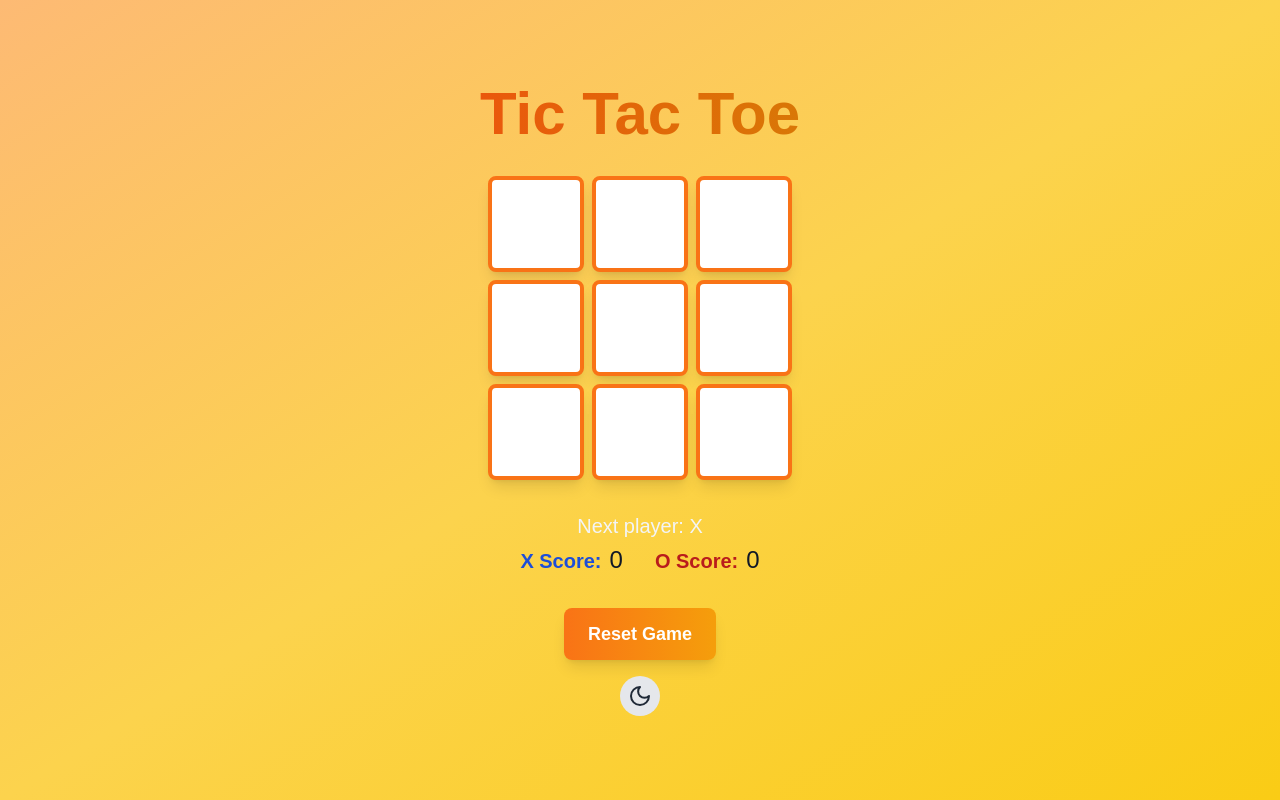
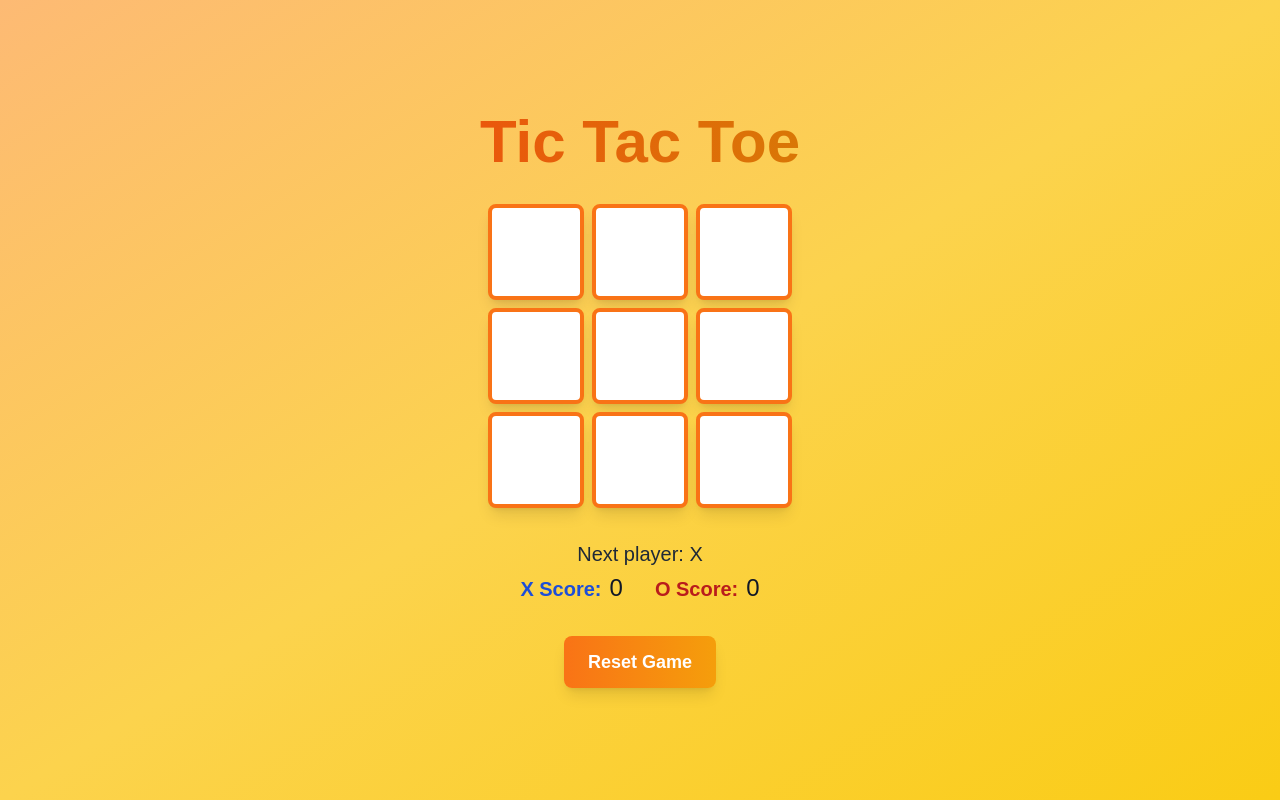
Before and after one commit to wheval/stark-tic-tac-toe, a Next.js app in the folder client/: page /play in a window 1280 px wide. Built offline with nearby package versions, Linux system fonts and the light colour scheme.

Commit message:
feat: add multiple themes and URL theme parameter - Added new themes (dark, neon, nature), implemented theme switching via URL parameter, updated components and styles

```diff
--- /dev/null
+++ b/client/app/components/ThemeProvider.tsx
@@ -0,0 +1,42 @@
+'use client';
+
+import { createContext, useContext, useEffect, useState } from 'react';
+import { useSearchParams } from 'next/navigation';
+
+type Theme = 'vanilla' | 'dark' | 'neon' | 'nature';
+
+interface ThemeContextType {
+  theme: Theme;
+}
+
+const ThemeContext = createContext<ThemeContextType | undefined>(undefined);
+
+export function ThemeProvider({ children }: { children: React.ReactNode }) {
+  const searchParams = useSearchParams();
+  const [theme, setTheme] = useState<Theme>('vanilla');
+
+  useEffect(() => {
+    const themeParam = searchParams.get('theme') as Theme;
+    if (themeParam && ['vanilla', 'dark', 'neon', 'nature'].includes(themeParam)) {
+      setTheme(themeParam);
+    }
+  }, [searchParams]);
+
+  useEffect(() => {
+    document.documentElement.setAttribute('data-theme', theme);
+  }, [theme]);
+
+  return (
+    <ThemeContext.Provider value={{ theme }}>
+      {children}
+    </ThemeContext.Provider>
+  );
+}
+
+export function useTheme() {
+  const context = useContext(ThemeContext);
+  if (context === undefined) {
+    throw new Error('useTheme must be used within a ThemeProvider');
+  }
+  return context;
+}
--- a/client/app/layout.tsx
+++ b/client/app/layout.tsx
@@ -2,6 +2,7 @@ import type { Metadata } from "next";
 import { Geist, Geist_Mono } from "next/font/google";
 import "./globals.css";
 import { MusicProvider } from "./context/MusicContext";
+import { ThemeProvider } from "./components/ThemeProvider";
 
 const geistSans = Geist({
   variable: "--font-geist-sans",
@@ -28,9 +29,11 @@ export default function RootLayout({
       <body
         className={`${geistSans.variable} ${geistMono.variable} antialiased`}
       >
-       <MusicProvider>
-          {children}
-        </MusicProvider>
+        <ThemeProvider>
+          <MusicProvider>
+            {children}
+          </MusicProvider>
+        </ThemeProvider>
       </body>
     </html>
   );
--- a/client/app/play/components/GameBoard.tsx
+++ b/client/app/play/components/GameBoard.tsx
@@ -1,6 +1,7 @@
 import React from 'react';
 import { motion } from 'framer-motion';
 import Square from './Square';
+import { useTheme } from '../../components/ThemeProvider';
 
 interface GameBoardProps {
   squares: (string | null)[];
@@ -8,9 +9,32 @@ interface GameBoardProps {
   winner?: { line?: number[] } | null;
 }
 
-const GameBoard: React.FC<GameBoardProps> = ({ squares, onClick, winner }) => (
+const GameBoard: React.FC<GameBoardProps> = ({ squares, onClick, winner }) => {
+  const { theme } = useTheme();
+
+  const getBoardStyles = () => {
+    if (theme === 'vanilla') {
+      return {
+        className: "grid grid-cols-3 gap-2 mb-8",
+        style: {}
+      };
+    }
+
+    return {
+      className: "grid grid-cols-3 gap-2 mb-8 p-4 rounded-lg",
+      style: {
+        backgroundColor: 'var(--board-bg)',
+        boxShadow: '0 4px 6px -1px rgba(0, 0, 0, 0.1), 0 2px 4px -1px rgba(0, 0, 0, 0.06)'
+      }
+    };
+  };
+
+  const boardStyles = getBoardStyles();
+
+  return (
     <motion.div
-    className="grid grid-cols-3 gap-2 mb-8"
+      className={boardStyles.className}
+      style={boardStyles.style}
       initial={{ scale: 0.8, opacity: 0 }}
       animate={{ scale: 1, opacity: 1 }}
     >
@@ -24,5 +48,6 @@ const GameBoard: React.FC<GameBoardProps> = ({ squares, onClick, winner }) => (
       ))}
     </motion.div>
   );
+};
 
 export default GameBoard;
--- a/client/app/play/components/GameStatus.tsx
+++ b/client/app/play/components/GameStatus.tsx
@@ -1,5 +1,6 @@
 import React from 'react';
 import { motion, AnimatePresence } from 'framer-motion';
+import { useTheme } from '../../components/ThemeProvider';
 
 interface GameStatusProps {
   winner?: { winner?: string } | null;
@@ -13,7 +14,47 @@ const GameStatus: React.FC<GameStatusProps> = ({
   isDraw,
   xIsNext,
   showWinnerAlert
-}) => (
+}) => {
+  const { theme } = useTheme();
+
+  const getAlertStyles = () => {
+    if (theme === 'vanilla') {
+      return {
+        className: "bg-orange-500 dark:bg-red-600 text-gray-800 dark:text-gray-100 py-2 px-4 rounded-lg mb-4 font-bold text-lg shadow-lg",
+        style: {}
+      };
+    }
+
+    return {
+      className: "py-2 px-4 rounded-lg mb-4 font-bold text-lg shadow-lg",
+      style: {
+        backgroundColor: 'var(--board-bg)',
+        color: 'var(--foreground)',
+        border: '1px solid var(--square-border)'
+      }
+    };
+  };
+
+  const getStatusStyles = () => {
+    if (theme === 'vanilla') {
+      return {
+        className: "h-8 text-xl text-gray-800 dark:text-gray-100",
+        style: {}
+      };
+    }
+
+    return {
+      className: "h-8 text-xl",
+      style: {
+        color: 'var(--foreground)'
+      }
+    };
+  };
+
+  const alertStyles = getAlertStyles();
+  const statusStyles = getStatusStyles();
+
+  return (
     <>
       <AnimatePresence mode="wait">
         {showWinnerAlert && (
@@ -21,7 +62,8 @@ const GameStatus: React.FC<GameStatusProps> = ({
             initial={{ opacity: 0, scale: 0.8 }}
             animate={{ opacity: 1, scale: 1 }}
             exit={{ opacity: 0, scale: 0.8 }}
-          className="bg-orange-500 dark:bg-red-600 text-gray-800 dark:text-gray-100 py-2 px-4 rounded-lg mb-4 font-bold text-lg shadow-lg"
+            className={alertStyles.className}
+            style={alertStyles.style}
           >
             {showWinnerAlert}
           </motion.div>
@@ -29,7 +71,8 @@ const GameStatus: React.FC<GameStatusProps> = ({
       </AnimatePresence>
 
       <motion.div
-      className="h-8 text-xl text-gray-100"
+        className={statusStyles.className}
+        style={statusStyles.style}
         initial={{ opacity: 0 }}
         animate={{ opacity: 1 }}
         key={winner?.winner || isDraw ? "result" : "next"}
@@ -42,5 +85,6 @@ const GameStatus: React.FC<GameStatusProps> = ({
       </motion.div>
     </>
   );
+};
 
 export default GameStatus;
--- a/client/app/play/components/Square.tsx
+++ b/client/app/play/components/Square.tsx
@@ -1,5 +1,6 @@
 import React from 'react';
 import { motion } from 'framer-motion';
+import { useTheme } from '../../components/ThemeProvider';
 
 interface SquareProps {
   value: string | null;
@@ -7,16 +8,62 @@ interface SquareProps {
   winningSquare: boolean;
 }
 
-const Square: React.FC<SquareProps> = ({ value, onClick, winningSquare }) => (
-  <motion.button
-    onClick={onClick}
-    className={`w-20 h-20 md:w-24 md:h-24 border-4 text-4xl font-bold flex items-center justify-center rounded-lg shadow-lg
-      ${
+const Square: React.FC<SquareProps> = ({ value, onClick, winningSquare }) => {
+  const { theme } = useTheme();
+
+  const getSquareStyles = () => {
+    if (theme === 'vanilla') {
+      return {
+        className: `w-20 h-20 md:w-24 md:h-24 border-4 text-4xl font-bold flex items-center justify-center rounded-lg shadow-lg ${
           winningSquare
             ? "bg-yellow-300 border-yellow-500 text-orange-700 dark:bg-gray-900 dark:border-slate-300 dark:text-orange-200"
             : "bg-white border-orange-500 hover:bg-orange-100 dark:bg-[#0a192f] dark:border-red-700 dark:hover:bg-gray-800"
-      }`}
-    whileHover={{ scale: 1.05 }}
+        }`,
+        style: {}
+      };
+    }
+
+    return {
+      className: "w-20 h-20 md:w-24 md:h-24 text-4xl font-bold flex items-center justify-center rounded-lg",
+      style: {
+        backgroundColor: winningSquare ? 'var(--hover-bg)' : 'var(--square-bg)',
+        border: `4px solid ${winningSquare ? 'var(--x-color)' : 'var(--square-border)'}`,
+        color: 'var(--foreground)',
+        boxShadow: '0 4px 6px -1px rgba(0, 0, 0, 0.1), 0 2px 4px -1px rgba(0, 0, 0, 0.06)'
+      }
+    };
+  };
+
+  const getSymbolStyles = () => {
+    if (theme === 'vanilla') {
+      return {
+        className: value === "X"
+          ? "text-blue-600 dark:text-blue-400"
+          : "text-red-600 dark:text-red-400",
+        style: {}
+      };
+    }
+
+    return {
+      className: "",
+      style: {
+        color: value === 'X' ? 'var(--x-color)' : 'var(--o-color)'
+      }
+    };
+  };
+
+  const squareStyles = getSquareStyles();
+  const symbolStyles = getSymbolStyles();
+
+  return (
+    <motion.button
+      onClick={onClick}
+      className={squareStyles.className}
+      style={squareStyles.style}
+      whileHover={theme === 'vanilla' ? { scale: 1.05 } : {
+        scale: 1.05,
+        backgroundColor: 'var(--hover-bg)'
+      }}
       whileTap={{ scale: 0.95 }}
       initial={{ opacity: 0 }}
       animate={{ opacity: 1 }}
@@ -25,16 +72,14 @@ const Square: React.FC<SquareProps> = ({ value, onClick, winningSquare }) => (
         <motion.span
           initial={{ scale: 0, rotate: -180 }}
           animate={{ scale: 1, rotate: 0 }}
-        className={
-          value === "X"
-            ? "text-blue-600 dark:text-blue-400"
-            : "text-red-600 dark:text-red-400"
-        }
+          className={symbolStyles.className}
+          style={symbolStyles.style}
         >
           {value}
         </motion.span>
       )}
     </motion.button>
   );
+};
 
 export default Square;
--- a/client/app/play/page.tsx
+++ b/client/app/play/page.tsx
@@ -2,11 +2,10 @@
 
 import { useState, useEffect } from "react";
 import { motion } from "framer-motion";
-import { Moon, Sun } from "lucide-react";
-// import Square from './Square';
 import GameBoard from './components/GameBoard';
 import GameScores from './components/GameScores';
 import GameStatus from './components/GameStatus';
+import { useTheme } from '../components/ThemeProvider';
 
 const TicTacToe = () => {
   const [squares, setSquares] = useState<(string | null)[]>(
@@ -15,8 +14,8 @@ const TicTacToe = () => {
   const [xIsNext, setXIsNext] = useState(true);
   const [xScore, setXScore] = useState(0);
   const [oScore, setOScore] = useState(0);
-  const [isDarkMode, setIsDarkMode] = useState(false);
   const [showWinnerAlert, setShowWinnerAlert] = useState<string | null>(null);
+  const { theme } = useTheme();
 
   const calculateWinner = (squares: (string | null)[]) => {
     const lines = [
@@ -72,20 +71,11 @@ const TicTacToe = () => {
     setShowWinnerAlert(null);
   };
 
-  const toggleTheme = () => {
-    setIsDarkMode(!isDarkMode);
-    document.documentElement.classList.toggle("dark");
-  };
-
   useEffect(() => {
     const prefersDark = window.matchMedia(
       "(prefers-color-scheme: dark)"
     ).matches;
-    setIsDarkMode(prefersDark);
-
-    if (prefersDark) {
-      document.documentElement.classList.add("dark");
-    }
+    document.documentElement.classList.toggle("dark", prefersDark);
   }, []);
 
   useEffect(() => {
@@ -94,12 +84,66 @@ const TicTacToe = () => {
     return () => clearTimeout(timeout);
   }, [showWinnerAlert]);
 
+  const getContainerStyles = () => {
+    if (theme === 'vanilla') {
+      return {
+        className: "bg-gradient-to-br from-orange-300 via-amber-300 to-yellow-400 dark:from-[#0a192f] dark:via-[#0a192f] dark:to-[#112240] text-gray-900 dark:text-gray-100 transition-colors duration-300 min-h-screen",
+        style: {}
+      };
+    }
+
+    return {
+      className: "text-foreground transition-colors duration-300 min-h-screen",
+      style: {
+        background: 'var(--background)',
+        color: 'var(--foreground)'
+      }
+    };
+  };
+
+  const getTitleStyles = () => {
+    if (theme === 'vanilla') {
+      return {
+        className: "text-4xl md:text-6xl font-bold mb-8 text-transparent bg-clip-text bg-gradient-to-r from-orange-600 to-amber-600 dark:from-red-500 dark:to-red-700",
+        style: {}
+      };
+    }
+
+    return {
+      className: "text-4xl md:text-6xl font-bold mb-8",
+      style: { color: 'var(--x-color)' }
+    };
+  };
+
+  const getResetButtonStyles = () => {
+    if (theme === 'vanilla') {
+      return {
+        className: "px-6 py-3 bg-gradient-to-r from-orange-500 to-amber-500 dark:from-red-800 dark:to-red-500 text-white rounded-lg text-lg font-semibold shadow-lg hover:from-orange-600 hover:to-amber-600 dark:hover:from-red-500 dark:hover:to-red-800 transition-colors duration-300",
+        style: {}
+      };
+    }
+
+    return {
+      className: "px-6 py-3 rounded-lg text-lg font-semibold shadow-lg transition-colors duration-300",
+      style: {
+        backgroundColor: 'var(--board-bg)',
+        color: 'var(--foreground)',
+        border: '1px solid var(--square-border)'
+      }
+    };
+  };
+
+  const containerStyles = getContainerStyles();
+  const titleStyles = getTitleStyles();
+  const resetButtonStyles = getResetButtonStyles();
+
   return (
     <div className="min-h-screen">
-      <div className="bg-gradient-to-br from-orange-300 via-amber-300 to-yellow-400 dark:from-[#0a192f] dark:via-[#0a192f] dark:to-[#112240] text-gray-900 dark:text-gray-100 transition-colors duration-300 min-h-screen">
+      <div className={containerStyles.className} style={containerStyles.style}>
         <div className="container mx-auto px-4 py-8 flex flex-col items-center justify-center min-h-screen">
           <motion.h1
-            className="text-4xl md:text-6xl font-bold mb-8 text-transparent bg-clip-text bg-gradient-to-r from-orange-600 to-amber-600 dark:from-red-500 dark:to-red-700"
+            className={titleStyles.className}
+            style={titleStyles.style}
             initial={{ y: -50, opacity: 0 }}
             animate={{ y: 0, opacity: 1 }}
           >
@@ -126,20 +170,12 @@ const TicTacToe = () => {
 
           <motion.button
             onClick={resetGame}
-            className="px-6 py-3 bg-gradient-to-r from-orange-500 to-amber-500 dark:from-red-800 dark:to-red-500 text-white rounded-lg text-lg font-semibold shadow-lg hover:from-orange-600 hover:to-amber-600 dark:hover:from-red-500 dark:hover:to-red-800 transition-colors duration-300"
+            className={resetButtonStyles.className}
+            style={resetButtonStyles.style}
             whileHover={{ scale: 1.05 }}
             whileTap={{ scale: 0.95 }}
           >
             Reset Game
-          </motion.button>
-
-          <motion.button
-            onClick={toggleTheme}
-            className="mt-4 p-2 rounded-full bg-gray-200 dark:bg-gray-800 text-gray-800 dark:text-gray-200"
-            whileHover={{ scale: 1.1 }}
-            whileTap={{ scale: 0.9 }}
-          >
-            {isDarkMode ? <Sun size={24} /> : <Moon size={24} />}
           </motion.button>
         </div>
       </div>
```
Also changed, not shown: client/app/globals.css (+76 -4 lines), client/public/nature-bg.svg (added). Lines whose indentation alone changed are shown as unchanged.
